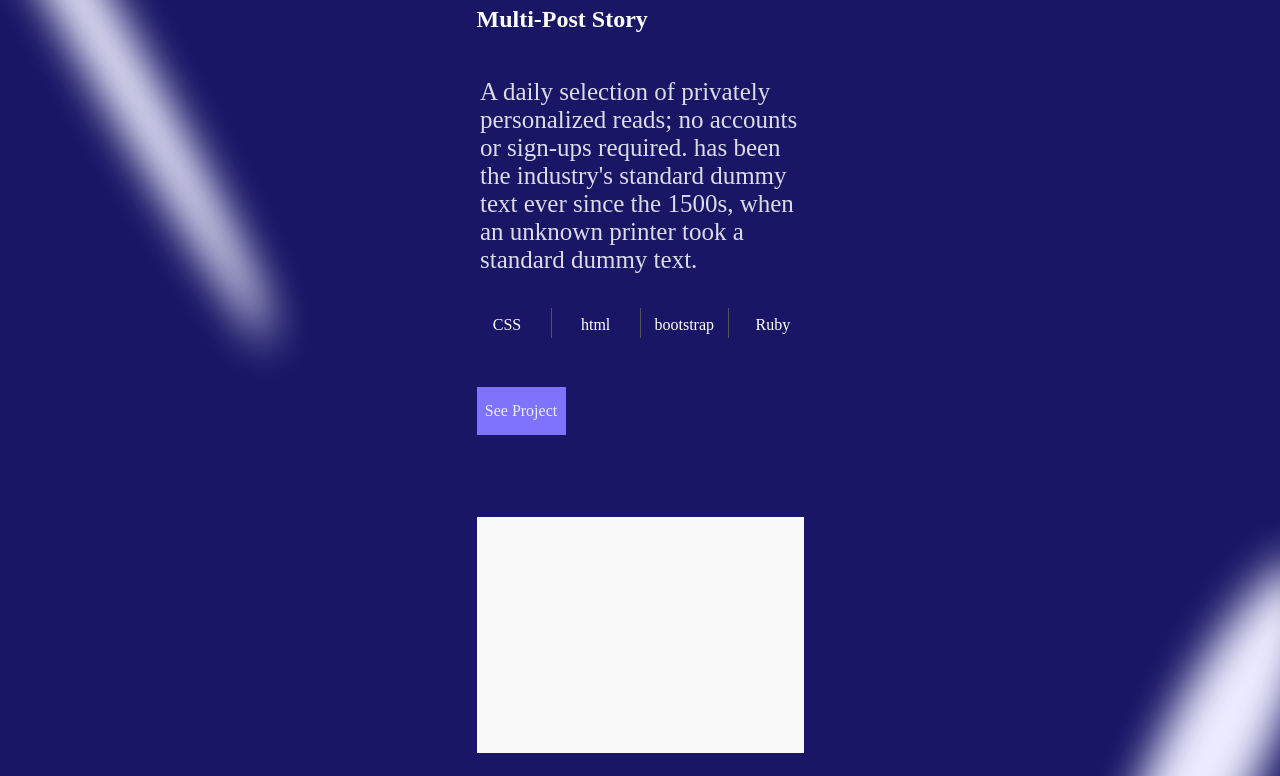
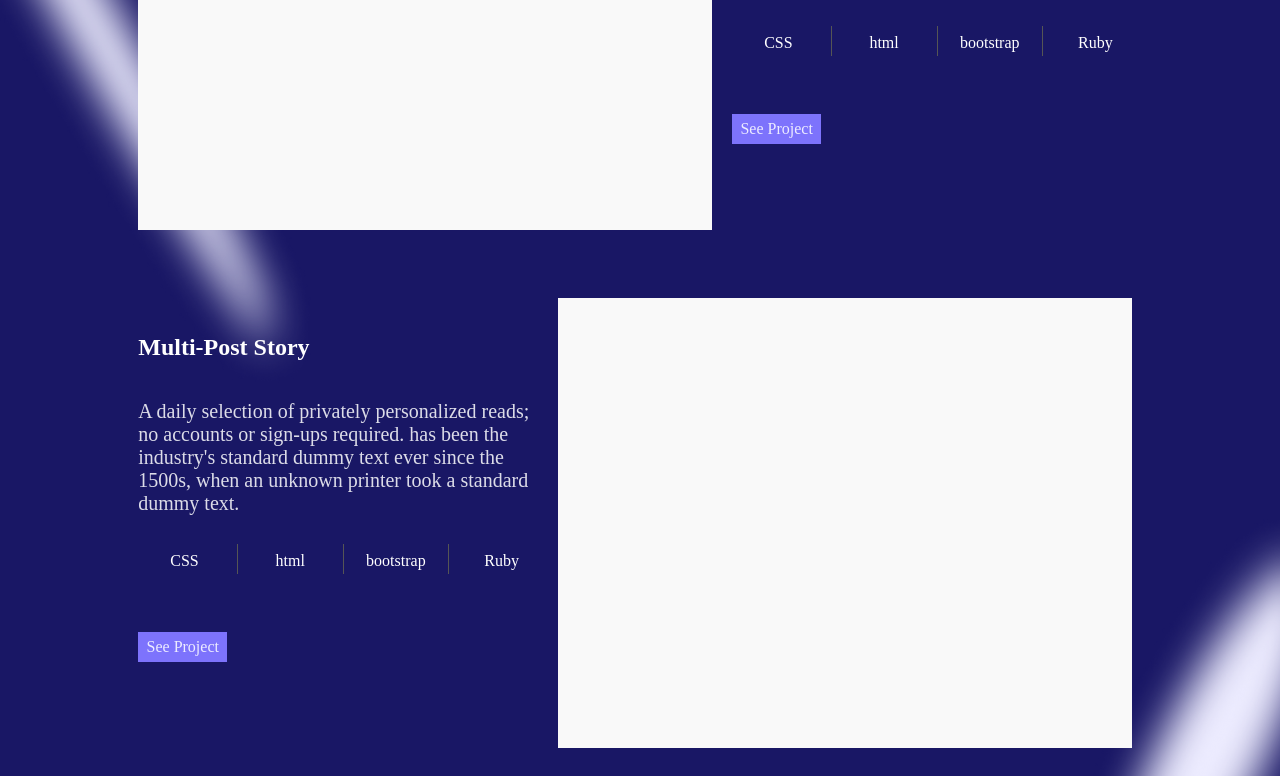
Before and after one commit to somarib/Portfolio, a website: page index.html in a window 1280 px wide. Shown: the part 1774-2550 px from the top of the page. Drawn offline with Linux system fonts and the light colour scheme.

Commit message:
Add css to display the worked on projects using flex box

```diff
--- a/stylesheet.css
+++ b/stylesheet.css
@@ -478,4 +478,94 @@ a {
     padding-bottom: 20px;
   }
 
+  .display-project1,
+  .display-project2,
+  .display-project3,
+  .display-project4 {
+    display: flex;
+    flex-direction: column;
+    flex-wrap: wrap;
+    align-items: center;
+    margin-top: 10px;
+    margin-bottom: 60px;
+  }
+
+  .display-project1 {
+    flex-direction: row;
+  }
+
+  .display-project2 {
+    flex-direction: row-reverse;
+  }
+
+  .display-project3 {
+    flex-direction: row;
+  }
+
+  .display-project4 {
+    flex-direction: row-reverse;
+  }
+
+  .project-flex {
+    display: flex;
+    flex-direction: column;
+    justify-items: center;
+    padding-left: 23px;
+  }
+
+  .flex-item {
+    color: white;
+    align-items: center;
+    width: 100%;
+  }
+
+  .holdtext {
+    width: 100%;
+    color: #dcdce8;
+    font-size: 20px;
+  }
+
+  .navlang-flex {
+    display: flex;
+    flex-wrap: nowrap;
+    width: 100%;
+  }
+
+  .subflex-item {
+    height: 30px;
+    text-align: center;
+    line-height: 30px;
+  }
+
+  .project-text-nav {
+    display: flex;
+    flex-direction: column;
+    justify-content: start;
+    flex-wrap: wrap;
+    align-items: flex-start;
+    width: 40%;
+    height: 100%;
+    margin-top: 20px;
+  }
+
+  .hh2 {
+    width: 327px;
+    text-align: left;
+  }
+
+  .placeholder-div {
+    width: 59%;
+    height: 448px;
+    padding-bottom: 10px;
+  }
+
+  .ph-image {
+    width: 95%;
+    height: 450px;
+    padding-left: 10px;
+    padding-right: 10px;
+    display: grid;
+  }
+
+
 }
```
